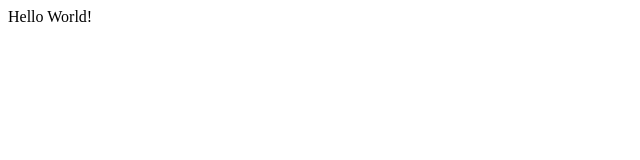
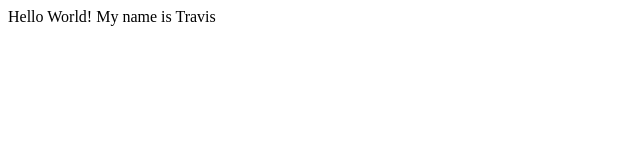
Before and after one commit to travishaywood/travishaywood.github.io, a plain HTML site: page index.html in a window 1280 px wide. Shown: the whole page, without its empty margins (0-640 px from the left). Drawn offline with Linux system fonts and the light colour scheme.

Commit message:
name
added name

```diff
--- a/index.html
+++ b/index.html
@@ -1,5 +1,6 @@
 <html>
   <body>
 Hello World!
+My name is Travis
   </body>
 </html>
```
